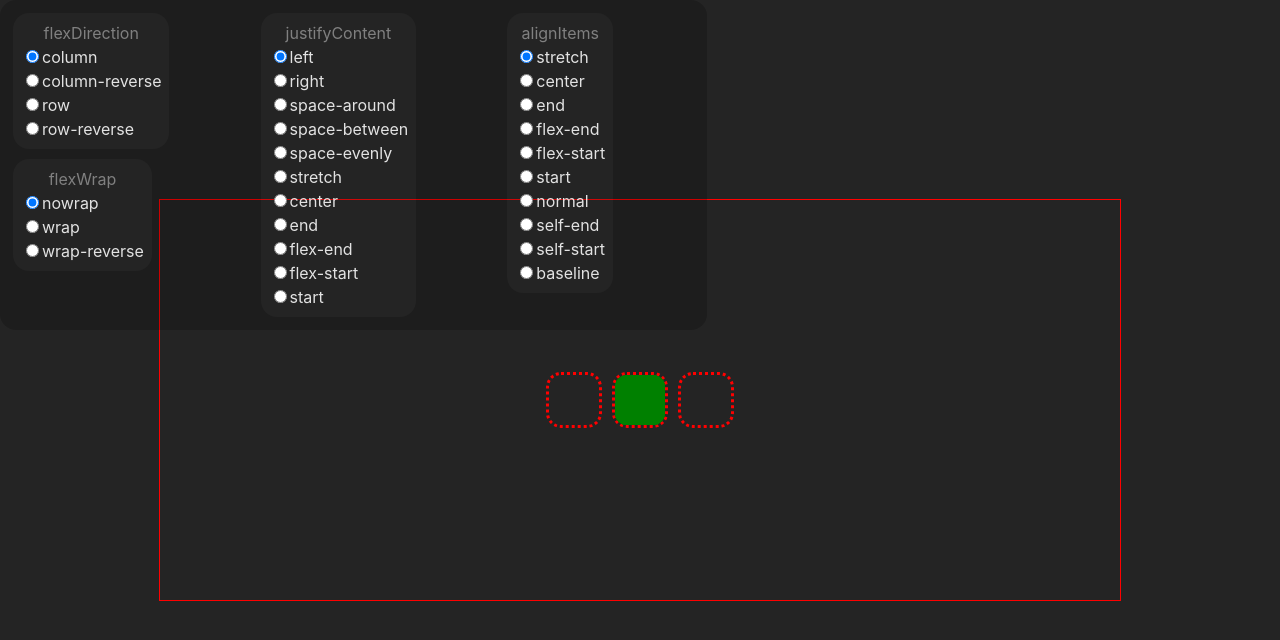
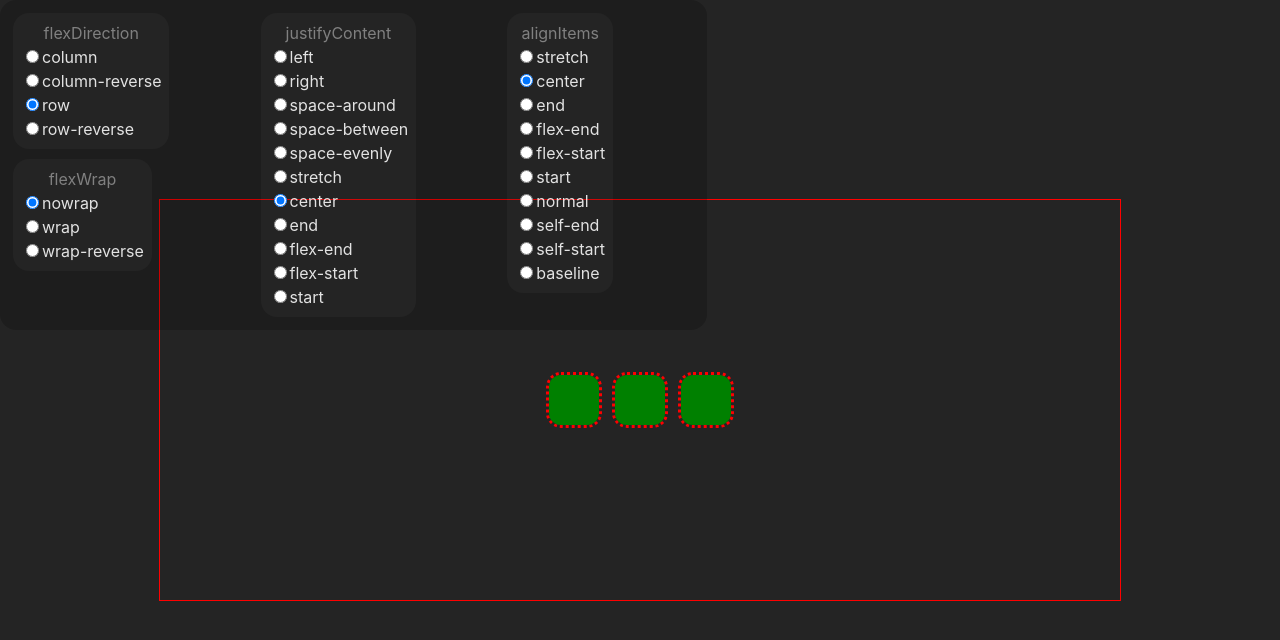
Before and after one commit to johnrdoty92/learn-flexbox, a React (Vite) app: page / in a window 1280 px wide. Shown: the top 640 px of the page. Built offline with nearby package versions, Linux system fonts and the light colour scheme.

Commit message:
set default block position to middle of screen

```diff
--- a/src/App.tsx
+++ b/src/App.tsx
@@ -1,21 +1,57 @@
 import { Container } from './components/Layout/Container';
 import { DevControls } from './components/DevControls';
-import { Block } from 'components/Block';
 import { useBlockContext } from 'contexts/BlockContext';
 import classes from './css/App.module.css';
+import { useEffect, useRef } from 'react';
+import { animated, useSprings } from '@react-spring/web';
 
 const BLOCK_COUNT = 3;
 
 function App() {
+  const dataBlockContainerRef = useRef<HTMLDivElement>(null);
   const { state } = useBlockContext();
+  const [springs, api] = useSprings(BLOCK_COUNT, () => {
+    return {
+      x: window.innerWidth / 2,
+      y: window.innerHeight / 2,
+    };
+  });
+
+  useEffect(() => {
+    if (!dataBlockContainerRef.current) return;
+    dataBlockContainerRef.current.childNodes.forEach((child, i) => {
+      if (!(child instanceof HTMLElement)) return;
+      api.start((index) => {
+        if (index !== i) return false;
+        return {
+          x: child.offsetLeft,
+          y: child.offsetTop,
+        };
+      });
+    });
+  }, [state]);
+
   return (
     <Container>
       <DevControls />
-            <div className={classes.blockContainer} style={{ ...state.parent }}>
+      {springs.map((props, i) => {
+        return (
+          <animated.div
+            className={classes.visibleBlock}
+            key={`visibleBlock-${i}`}
+            style={{ ...props }}
+          />
+        );
+      })}
+      <div
+        ref={dataBlockContainerRef}
+        className={classes.blockContainer}
+        style={{ ...state.parent }}
+      >
         {Array(BLOCK_COUNT)
           .fill(<></>)
           .map((_, i) => (
-                        <Block key={i} />
+            <div key={`dataBlock-${i}`} className={classes.dataBlock} />
           ))}
       </div>
     </Container>
--- a/src/components/Block.tsx
+++ /dev/null
@@ -1,39 +0,0 @@
-import { HTMLAttributes, DetailedHTMLProps, FC, useRef, useEffect } from 'react'
-import classes from '../css/App.module.css'
-import { animated, useSpring } from '@react-spring/web'
-
-export const Block: FC<
-    DetailedHTMLProps<HTMLAttributes<HTMLDivElement>, HTMLDivElement>
-> = (props) => {
-    const blockRef = useRef<HTMLDivElement>(null)
-    const [styles, api] = useSpring(() => ({
-        top: blockRef.current?.offsetTop,
-        left: blockRef.current?.offsetLeft,
-    }))
-
-    if (blockRef.current) {
-        api.start({
-            top: blockRef.current.offsetTop,
-            left: blockRef.current.offsetLeft,
-        })
-    }
-
-    useEffect(() => {
-        if (blockRef.current) {
-            api.start({
-                top: blockRef.current.offsetTop,
-                left: blockRef.current.offsetLeft,
-            })
-        }
-    }, [])
-
-    return (
-        <>
-            <div {...props} ref={blockRef} className={classes.dataBlock} />
-            <animated.div
-                className={classes.visibleBlock}
-                style={{ ...styles }}
-            />
-        </>
-    )
-}
--- a/src/components/DevControls.tsx
+++ b/src/components/DevControls.tsx
@@ -5,7 +5,7 @@ import classes from '../css/App.module.css';
 import { FLEX_PROPERTIES } from 'constants/flexProperties';
 
 export const DevControls = () => {
-    const { dispatch } = useBlockContext();
+  const { dispatch, state } = useBlockContext();
   const nodeRef = useRef<null | HTMLFormElement>(null);
 
   const handleChange: FormEventHandler<HTMLFormElement> = ({ target }) => {
@@ -22,42 +22,27 @@ export const DevControls = () => {
         className={classes.devControls}
         onChange={handleChange}
       >
-                {Object.entries(FLEX_PROPERTIES.parent).map(
-                    ([property, values]) => (
+        {Object.entries(FLEX_PROPERTIES.parent).map(([property, values]) => (
           <div className={classes.flexGroup} key={property}>
             <p>{property}</p>
             <div className={classes.radioButtons}>
-                                {Object.keys(values).map((value, i) => (
+              {Object.keys(values).map((value) => (
                 <label key={`${property}${value}`}>
                   <input
                     type="radio"
                     value={value}
                     name={property}
-                                            defaultChecked={i === 0}
+                    defaultChecked={
+                      state.parent[property as keyof typeof state.parent] ===
+                      value
+                    }
                   />
                   {value}
                 </label>
               ))}
             </div>
           </div>
-                    )
-                )}
-                {/* {Object.entries(FlexProperties).map(([property, values]) => (
-                    <Fragment key={property}>
-                        <p>{property}</p>
-                        {Object.values(values).map((value, i) => (
-                            <label key={`${property}${value}`}>
-                                <input
-                                    type="radio"
-                                    value={value}
-                                    name={property}
-                                    defaultChecked={i === 0}
-                                />
-                                {value}
-                            </label>
         ))}
-                    </Fragment>
-                ))} */}
       </form>
     </Draggable>
   );
--- a/src/css/App.module.css
+++ b/src/css/App.module.css
@@ -23,16 +23,16 @@
 }
 
 .dataBlock {
-    width: var(--block-width);
-    height: var(--block-height);
+  min-width: var(--block-width);
+  min-height: var(--block-height);
   outline: 3px dotted red;
   border-radius: var(--block-border-radius);
 }
 
 .visibleBlock {
   position: absolute;
-    width: var(--block-width);
-    height: var(--block-height);
+  min-width: var(--block-width);
+  min-height: var(--block-height);
   border-radius: var(--block-border-radius);
   background: green;
 }
```
Also changed, not shown: .prettierrc.json. Lines whose indentation alone changed are shown as unchanged.
